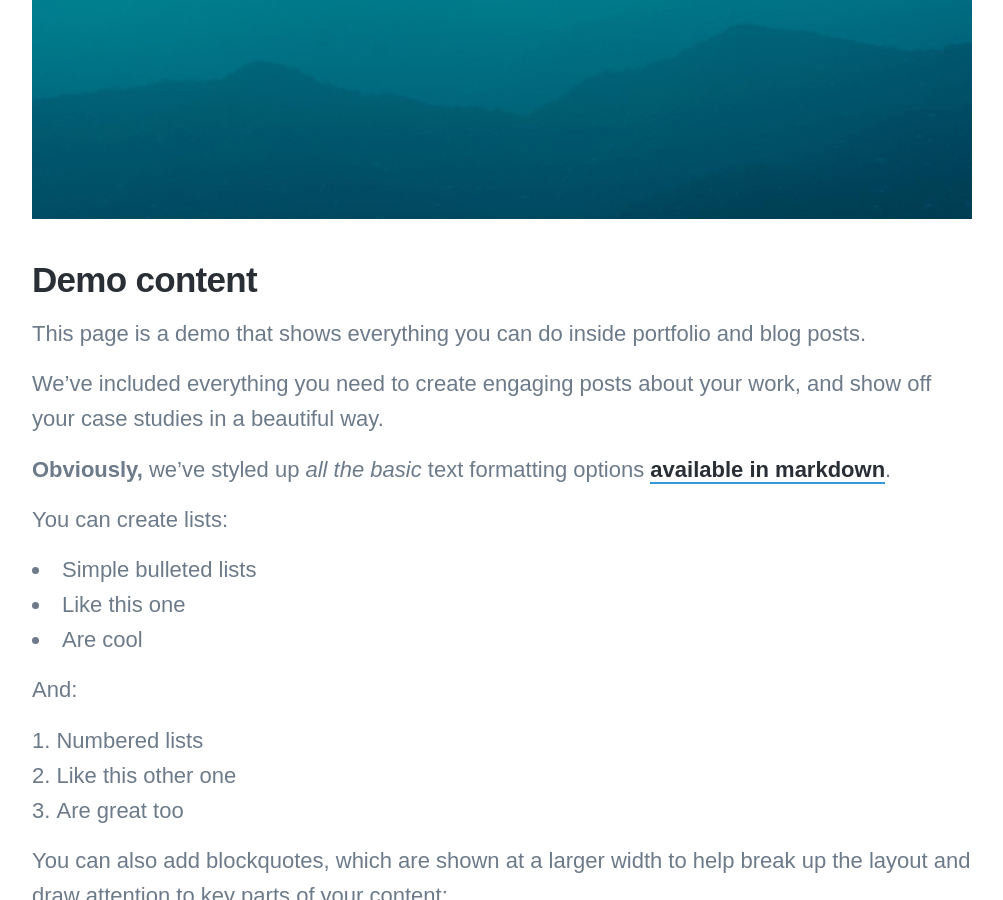
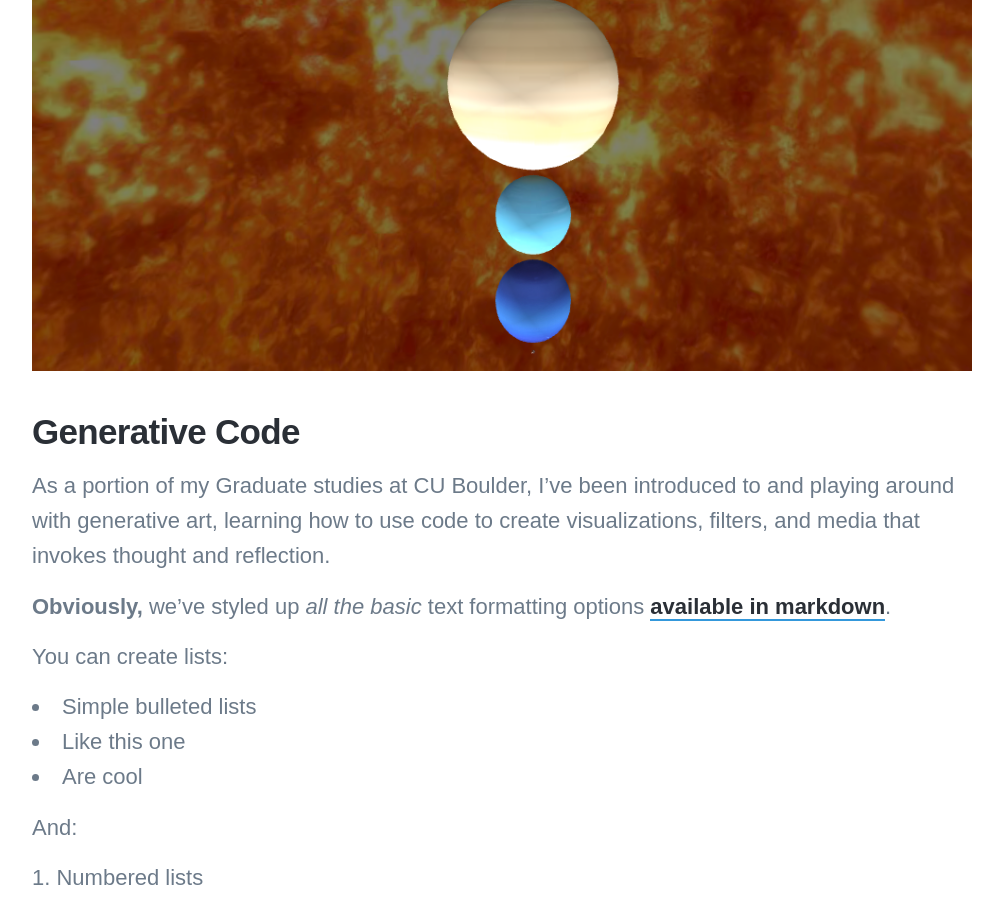
Before and after one commit to starbuck10/JCoffie, a Jekyll site: the page built from _projects/2021-11-02-generative-art.md, in a window 1280 px wide and 900 px high, scrolled down 912 px. Shown: the whole window, without its empty margins (138-1141 px from the left). Built offline with Jekyll 4.4.1, drawn with Linux system fonts in a browser that asks for light colours; nearby versions of some CDN libraries; some web fonts are replaced; some of the changed text lies outside the part shown.

Commit message:
Updating project page

```diff
--- a/_projects/2021-11-02-generative-art.md
+++ b/_projects/2021-11-02-generative-art.md
@@ -1,18 +1,16 @@
 ---
-title: 'Demo Project'
-subtitle: 'This is a demo'
-date: 2018-06-30 00:00:00
-description: This page is a demo that shows everything you can do inside portfolio and blog posts.
-featured_image: '/images/demo/demo-square.jpg'
+title: 'Creative Code'
+subtitle: 'Expression through code'
+date: 2021-11-02 12:00:00
+description: Learning how to use code to create generative art.
+featured_image: '/images/demo/solarSystem.png'
 ---
 
-![](/images/demo/demo-landscape.jpg)
+![](/images/solarSystem.png)
 
-## Demo content
+## Generative Code
 
-This page is a demo that shows everything you can do inside portfolio and blog posts.
-
-We've included everything you need to create engaging posts about your work, and show off your case studies in a beautiful way.
+As a portion of my Graduate studies at CU Boulder, I've been introduced to and playing around with generative art, learning how to use code to create visualizations, filters, and media that invokes thought and reflection.
 
 **Obviously,** we’ve styled up *all the basic* text formatting options [available in markdown](https://github.com/adam-p/markdown-here/wiki/Markdown-Cheatsheet).
 
```
